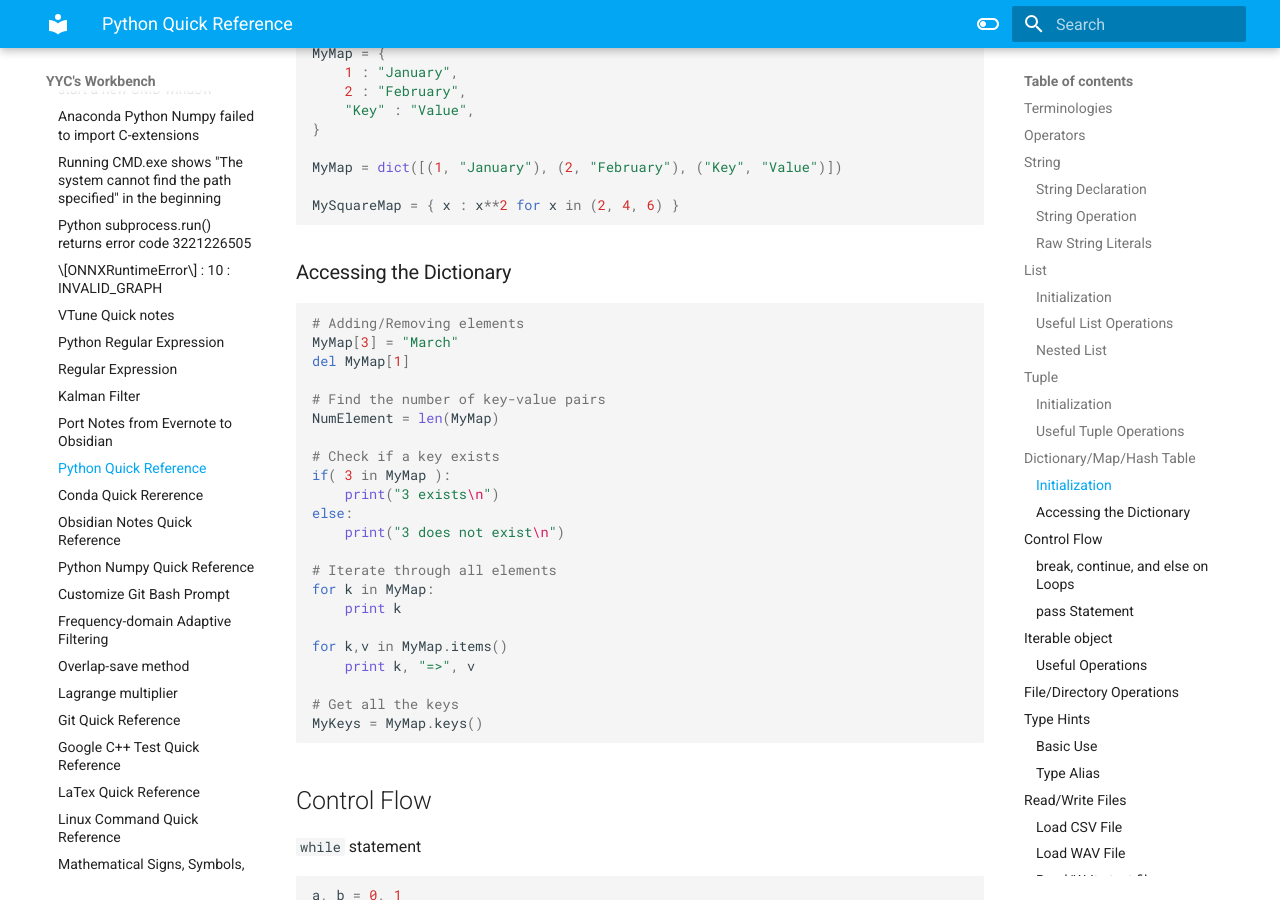
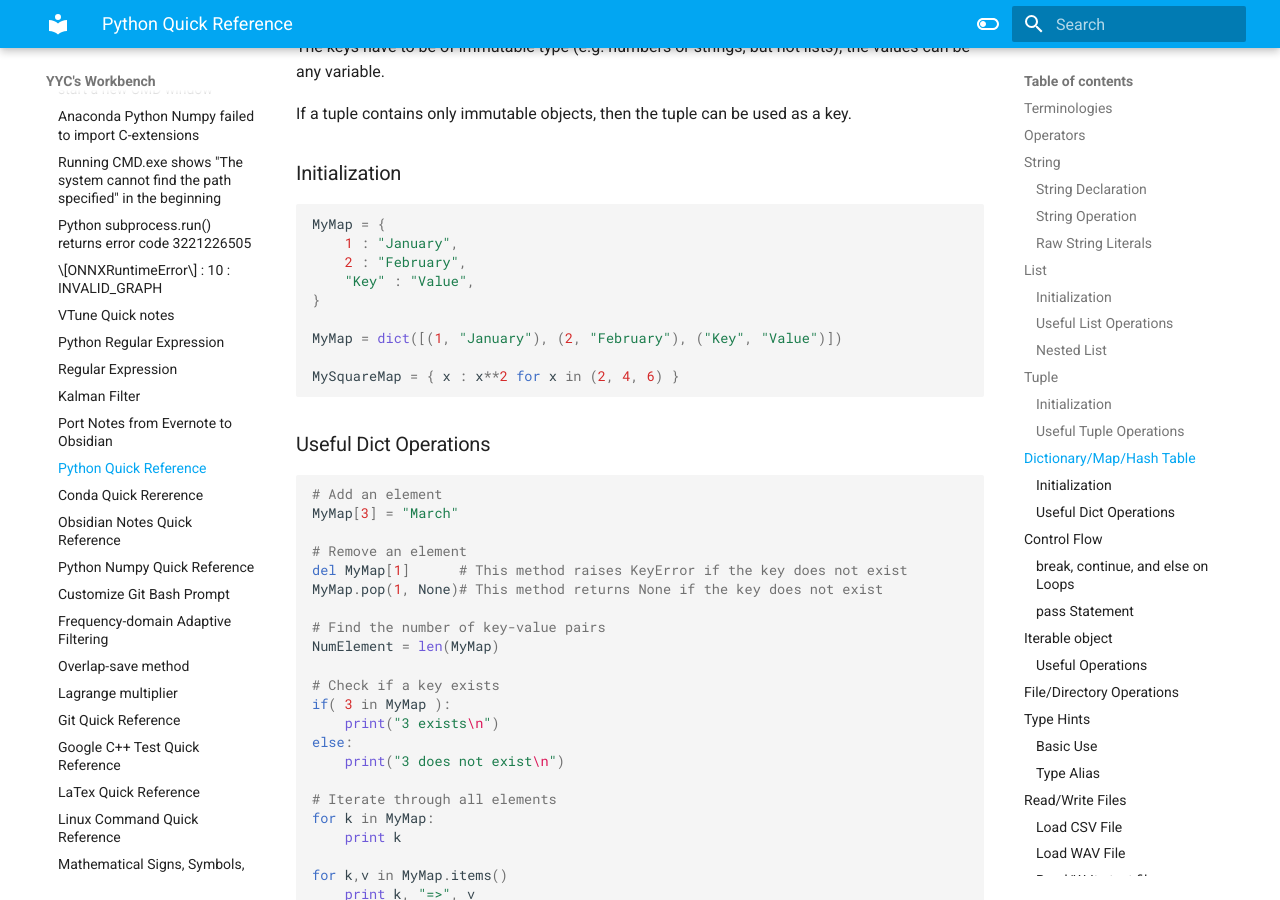
Before and after one commit to yychang/yychang.github.io, an MkDocs documentation site: the page built from docs/Notes/202204082321_Python_Quick_Reference.md, in a window 1280 px wide and 900 px high, scrolled down 6691 px. Built offline with MkDocs 1.6.1 and Material for MkDocs 9.7.7, drawn with Linux system fonts in a browser that asks for light colours; some of the changed text lies outside the part shown.

Commit message:
Add/update notes

````diff
--- a/docs/Notes/202204082321_Python_Quick_Reference.md
+++ b/docs/Notes/202204082321_Python_Quick_Reference.md
@@ -199,6 +199,15 @@ List2.append( 10 )
 # Find the list size
 len(List2)
 
+# Remove the first item whose value is x
+List2.remove(x) # raise ValueError if there is no such item
+
+# Remove the item of index n
+List2.pop(n)
+
+# Remove the last item
+List2.pop()
+
 # Clear the list
 List2[:] = []
 
@@ -296,12 +305,15 @@ MyMap = dict([(1, "January"), (2, "February"), ("Key", "Value")])
 MySquareMap = { x : x**2 for x in (2, 4, 6) }
 ```
 
-### Accessing the Dictionary
+### Useful Dict Operations
 
 ```python
-# Adding/Removing elements
+# Add an element
 MyMap[3] = "March"
-del MyMap[1]
+
+# Remove an element
+del MyMap[1]      # This method raises KeyError if the key does not exist
+MyMap.pop(1, None)# This method returns None if the key does not exist
 
 # Find the number of key-value pairs
 NumElement = len(MyMap)
````
Also changed, not shown: docs/Notes/202209050928_cola_property.md (added, +73 -0 lines), docs/Notes/202209072310_ola_stft_processing.md (added, +59 -0 lines).
